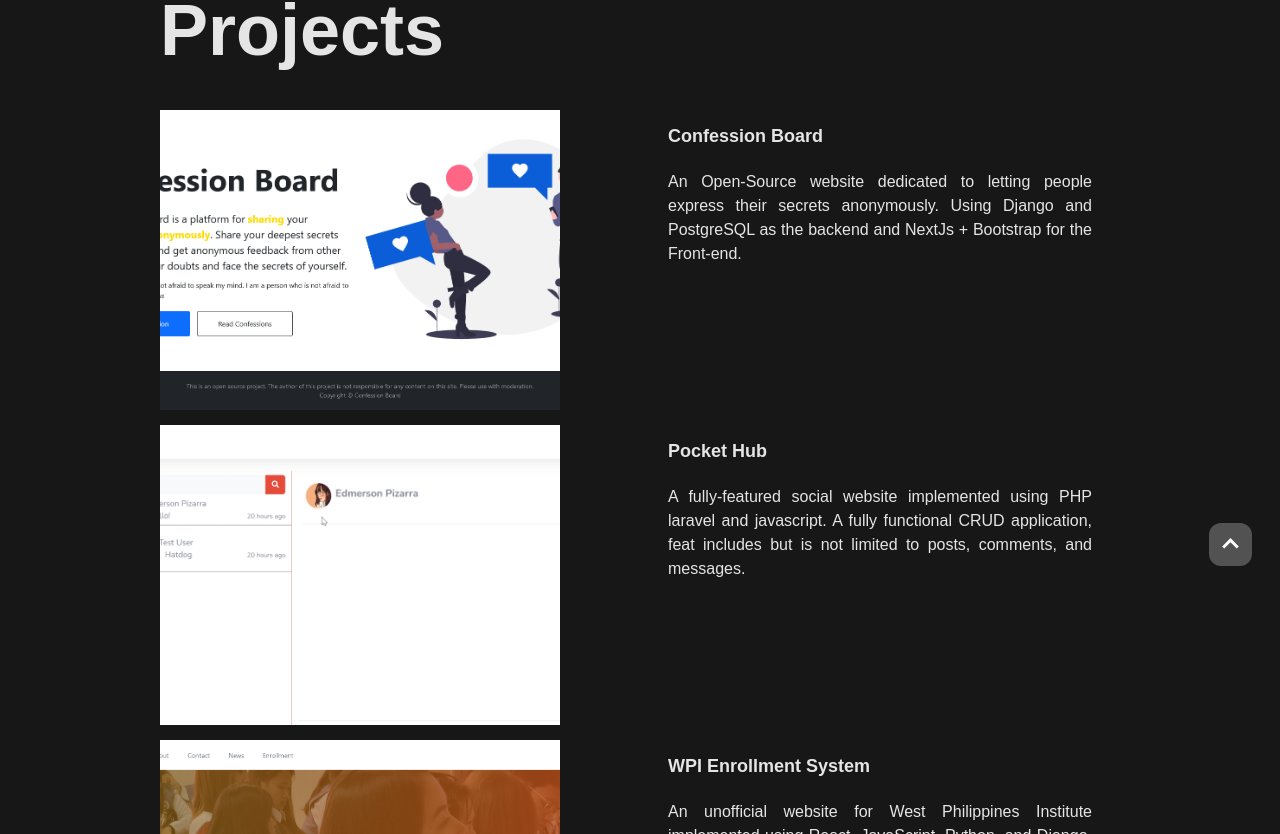
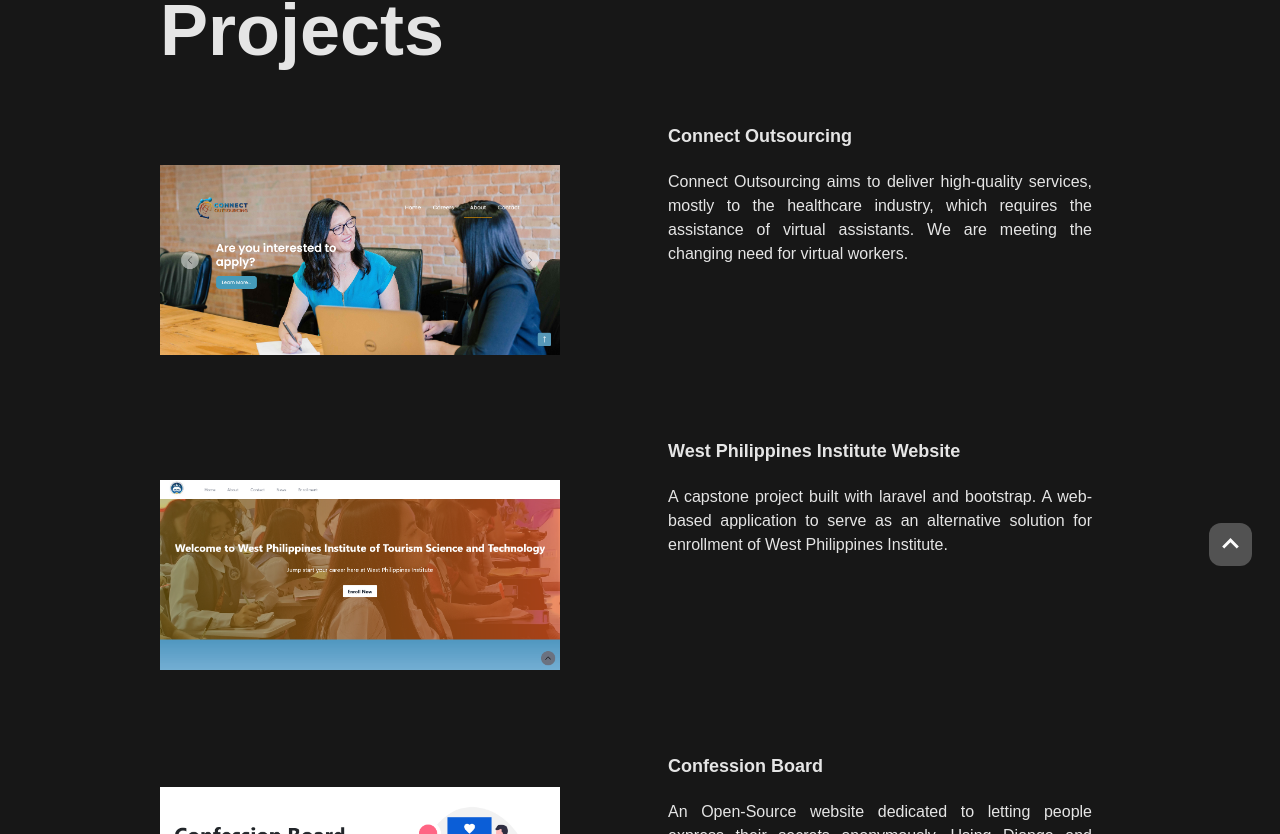
Before and after one commit to edmer664/next_portfolio, a Next.js app: page /projects in a window 1280 px wide. Shown: the part 206-1040 px from the top of the page. Built offline with nearby package versions, Linux system fonts and the light colour scheme.

Commit message:
Update on projects

```diff
--- a/components/ProjectCards.tsx
+++ b/components/ProjectCards.tsx
@@ -18,7 +18,7 @@
             <Image
               width={400}
               height={300}
-              objectFit="cover"
+              objectFit="contain"
               src={props.imageURL}
               alt={`${props.title} Image`}
             />
--- a/pages/index.tsx
+++ b/pages/index.tsx
@@ -131,6 +131,20 @@
           </h2>
           <div className="flex flex-col w-full pb-32">
             <ProjectCards
+              imageURL="/assets/images/projects/connect.png"
+              title="Connect Outsourcing"
+              description="Connect Outsourcing aims to deliver high-quality services, mostly to the healthcare industry, which requires the assistance of virtual assistants. We are meeting the changing need for virtual workers.
+            "
+              url="https://connect-outsourcing.com"
+            />
+            <ProjectCards
+              imageURL="/assets/images/projects/wpi2.png"
+              title="West Philippines Institute Website"
+              description="A capstone project built with laravel and bootstrap. A web-based application to serve as an alternative solution for enrollment of West Philippines Institute.
+                "
+              url="https://wpi.edmer.xyz"
+            />
+            <ProjectCards
               imageURL="/assets/images/projects/confession.png"
               title="Confession Board"
               description="An Open-Source website dedicated to letting people express their secrets anonymously. Using Django and PostgreSQL as the backend and NextJs + Bootstrap for the Front-end.
@@ -142,14 +156,7 @@
               title="Pocket Hub"
               description="A fully-featured social website implemented using PHP laravel and javascript. A fully functional CRUD application, feat includes but is not limited to posts, comments, and messages.
             "
-              url="https://hub.pocketdevs.ph"
-            />
-            <ProjectCards
-              imageURL="/assets/images/projects/wpi2.png"
-              title="WPI Enrollment System"
-              description="An unofficial website for West Philippines Institute implemented using React, JavaScript, Python, and Django. The app uses Django as the backend to perform backend processing for enrollment system and information board.
-            "
-              url="https://wpi.edmer.xyz"
+              url="https://github.com/edmer664/pocketHub"
             />
           </div>
           <div className="mx-auto text-center">
--- a/pages/projects.tsx
+++ b/pages/projects.tsx
@@ -15,6 +15,20 @@
           <h1 className="py-10 font-extrabold text-7xl">Projects</h1>
           <div className="flex flex-col w-full pb-32">
             <ProjectCards
+              imageURL="/assets/images/projects/connect.png"
+              title="Connect Outsourcing"
+              description="Connect Outsourcing aims to deliver high-quality services, mostly to the healthcare industry, which requires the assistance of virtual assistants. We are meeting the changing need for virtual workers.
+            "
+              url="https://connect-outsourcing.com"
+            />
+            <ProjectCards
+              imageURL="/assets/images/projects/wpi2.png"
+              title="West Philippines Institute Website"
+              description="A capstone project built with laravel and bootstrap. A web-based application to serve as an alternative solution for enrollment of West Philippines Institute.
+              "
+              url="https://wpi.edmer.xyz"
+            />
+            <ProjectCards
               imageURL="/assets/images/projects/confession.png"
               title="Confession Board"
               description="An Open-Source website dedicated to letting people express their secrets anonymously. Using Django and PostgreSQL as the backend and NextJs + Bootstrap for the Front-end.
@@ -26,14 +40,7 @@
               title="Pocket Hub"
               description="A fully-featured social website implemented using PHP laravel and javascript. A fully functional CRUD application, feat includes but is not limited to posts, comments, and messages.
             "
-              url="https://hub.pocketdevs.ph"
-            />
-            <ProjectCards
-              imageURL="/assets/images/projects/wpi2.png"
-              title="WPI Enrollment System"
-              description="An unofficial website for West Philippines Institute implemented using React, JavaScript, Python, and Django. The app uses Django as the backend to perform backend processing for enrollment system and information board.
-            "
-              url="https://wpi.edmer.xyz"
+              url="https://github.com/edmer664/pocketHub"
             />
             <ProjectCards
               imageURL="/assets/images/projects/rpcstud.jpg"
@@ -43,7 +50,7 @@
               url="https://github.com/edmer664/StudyingRPC"
             />
             <ProjectCards
-              imageURL="/assets/images/projects/wpi2.png"
+              imageURL="/assets/images/projects/cli.jpg"
               title="CLI random_picker"
               description="Can't pick about something? Let this random picker do the decision for you. Simply open your command-line/terminal and call this little script to make that hard decision for you.
             "
```
Also changed, not shown: public/assets/images/projects/cli.jpg (added), public/assets/images/projects/connect.png (added).
